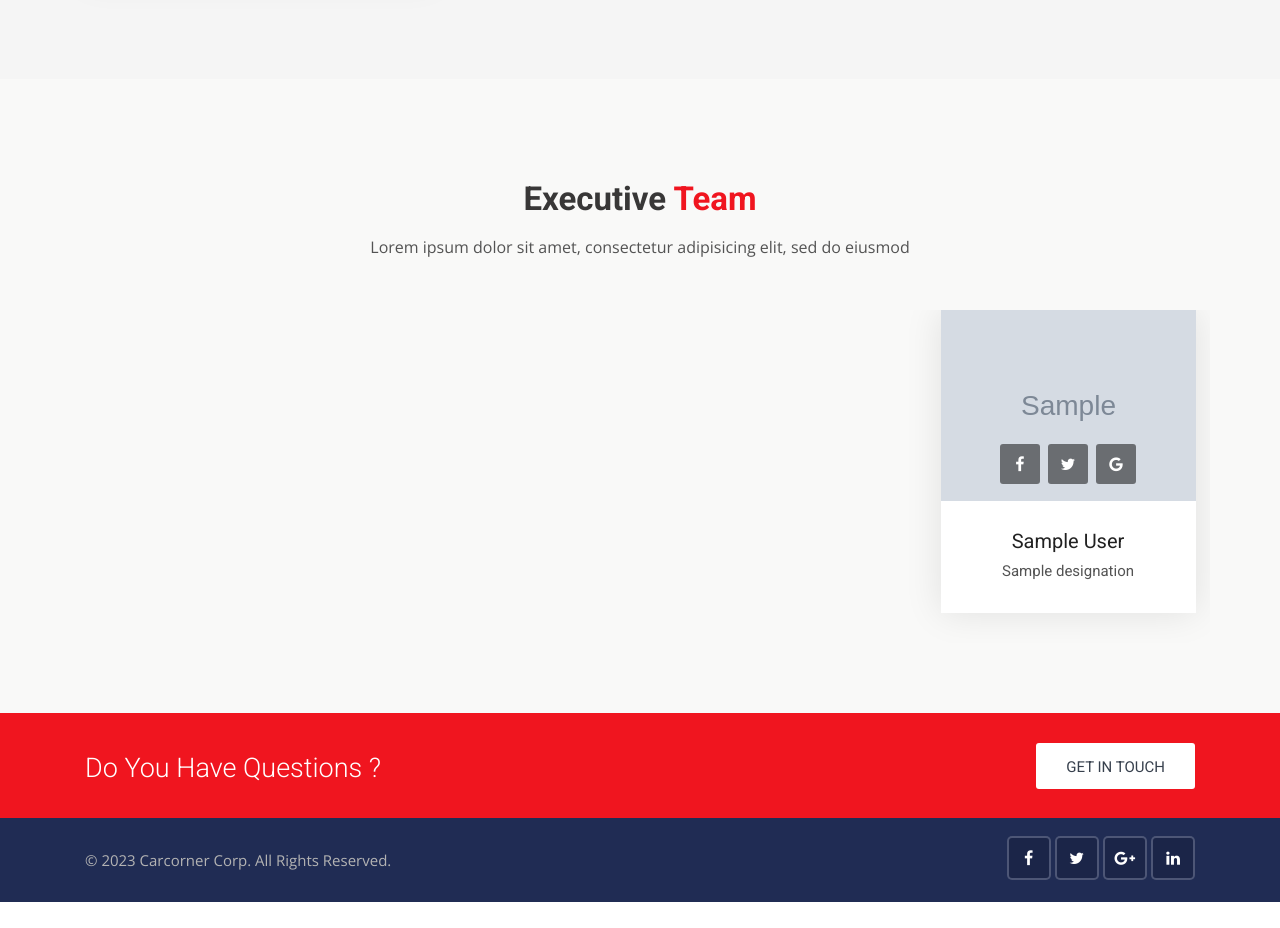
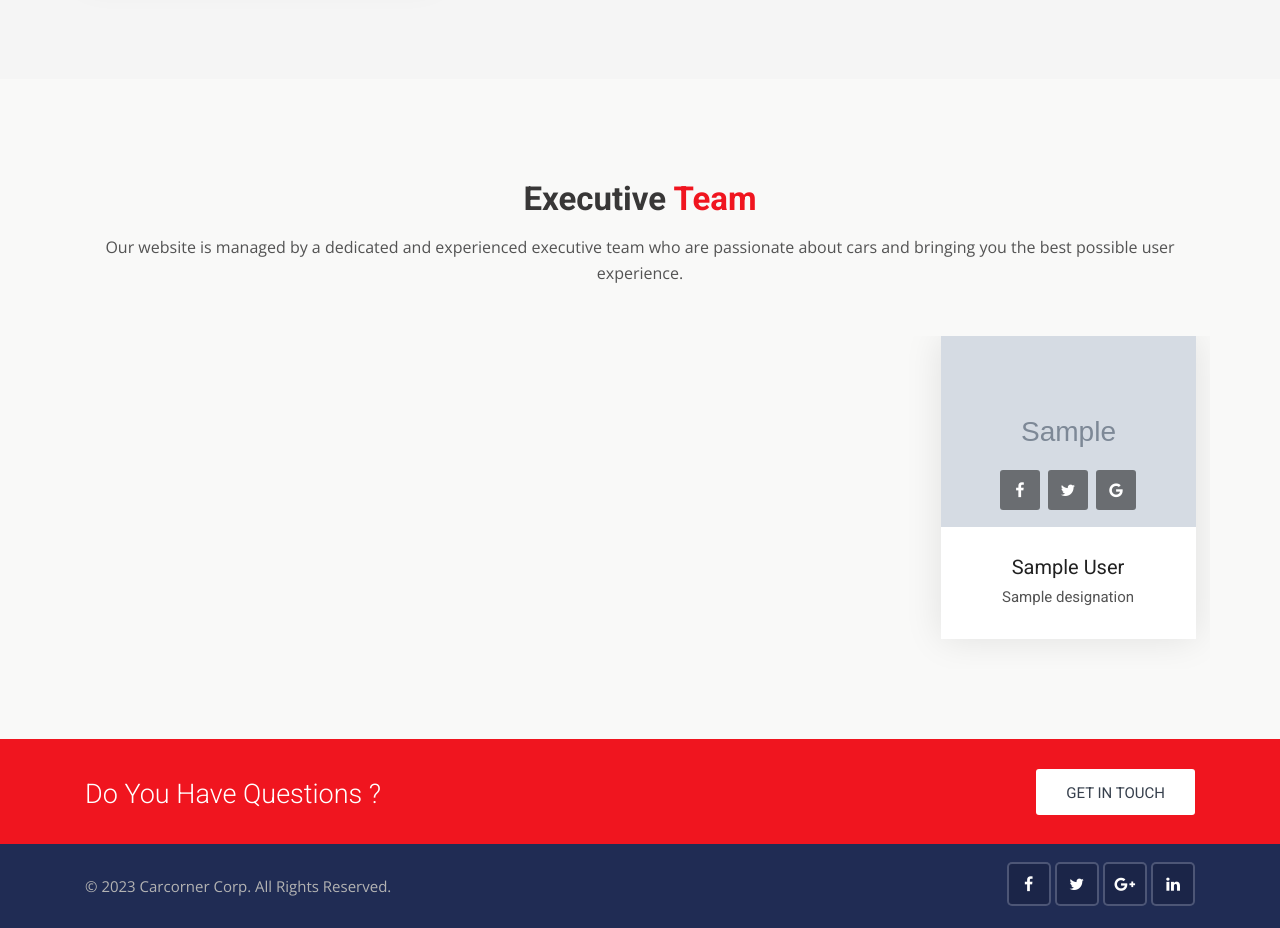
Before and after one commit to darshcloud/CMPE_282_Team_Project_Carcorner, a Django app: template templates/pages/home.html in a window 1280 px wide. Shown: the part 2759-3687 px from the top of the page. Before the commit the page ends 3661 px from the top, so only its background shows below. Run offline with Django 3.2, Linux system fonts and the light colour scheme; data comes from the database, SQL or seed files in the repository; both versions use the stored data as it was after the commit; the template is opened without the code that fills it: values that come from a table or form of the project are taken from there, most other values are stand-ins (such as "Sample title", 1, 10 or a date in 2020); grey boxes marked "Sample" are stand-in pictures; some libraries are stand-ins or nearby versions.

Commit message:
Updated Executive Team Members and their details

```diff
--- a/templates/pages/home.html
+++ b/templates/pages/home.html
@@ -291,7 +291,7 @@
         <!-- Main title -->
         <div class="main-title">
             <h1>Executive <span>Team</span></h1>
-            <p>Lorem ipsum dolor sit amet, consectetur adipisicing elit, sed do eiusmod</p>
+            <p>Our website is managed by a dedicated and experienced executive team who are passionate about cars and bringing you the best possible user experience.</p>
         </div>
         <!-- Slick slider area start -->
         <div class="slick-slider-area clearfix">
@@ -310,7 +310,7 @@
                             </div>
                         </div>
                         <div class="details">
-                            <h4><a href="team-detail.html">{{ team.first_name}} {{ team.last_name}}</a></h4>
+                            <h4><a href="#">{{ team.first_name}} {{ team.last_name}}</a></h4>
                             <h5>{{team.designation}}</h5>
                         </div>
                     </div>
```
Also changed, not shown: db.sqlite3, media/photos/2023/04/30/women_image.jpg (added), media/photos/2023/04/30/women_image_6rNDKvV.jpg (added), media/photos/2023/04/30/women_image_REjGD55.jpg (added), media/photos/2023/04/30/women_image_kj0kUfu.jpg (added).
